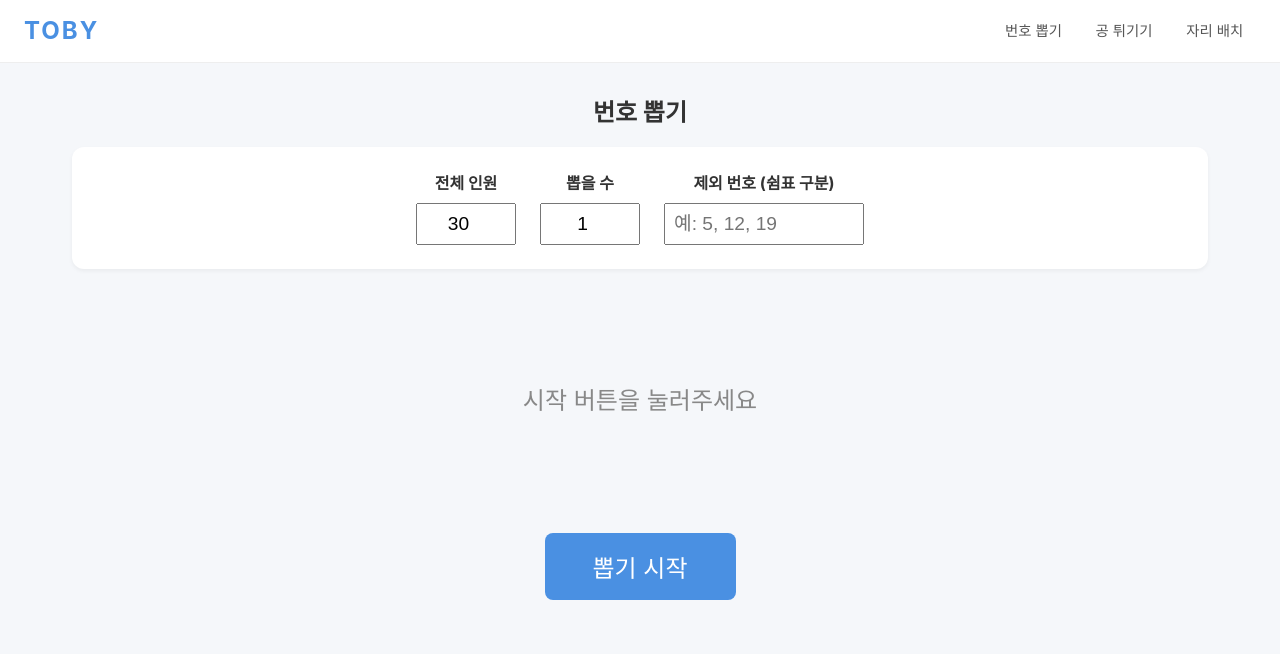
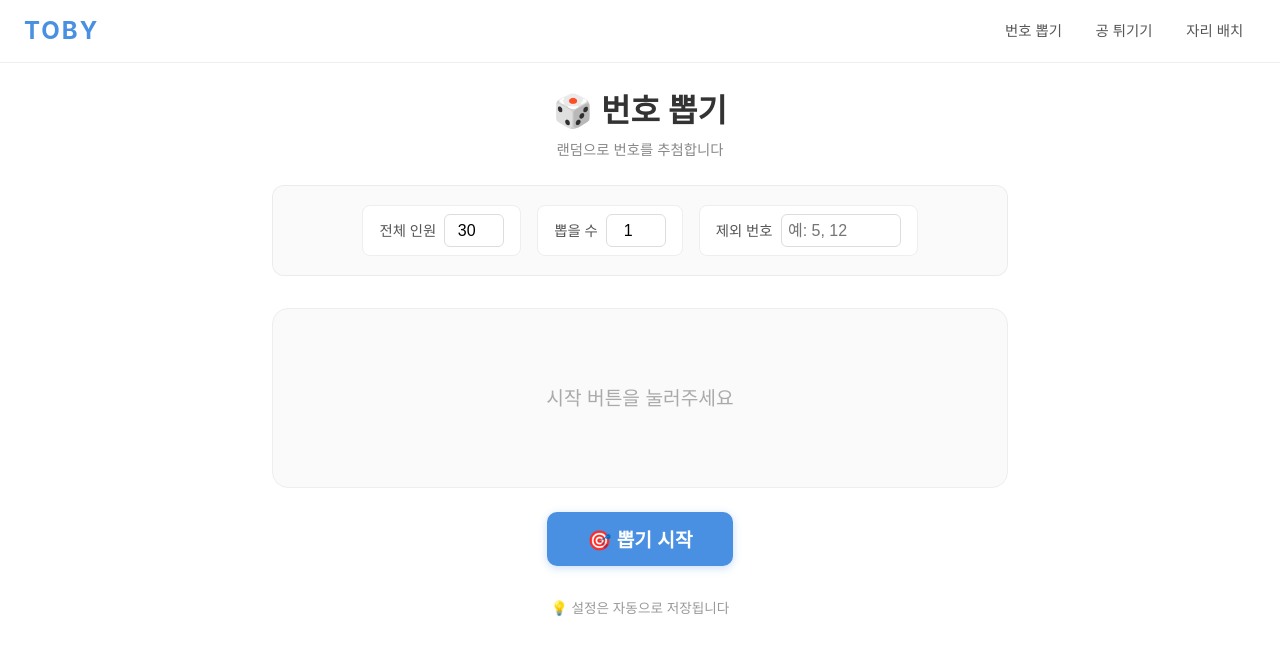
Before and after one commit to Moorisong/Toby, a React (Vite) app in the folder teacher-random-tool/: page /number in a window 1280 px wide. Shown: the top 654 px of the page. Built offline with nearby package versions, Linux system fonts and the light colour scheme.

Commit message:
feat(number): redesign UI with flat styling

```diff
--- a/teacher-random-tool/src/routes/NumberPicker.tsx
+++ b/teacher-random-tool/src/routes/NumberPicker.tsx
@@ -6,7 +6,7 @@ import { pickRandomNumbers } from '../utils/random';
 
 const NumberPicker: React.FC = () => {
     // State for settings
-    const [totalStudents, setTotalStudents] = useState<number>(30); // Default 30
+    const [totalStudents, setTotalStudents] = useState<number>(30);
     const [pickCount, setPickCount] = useState<number>(1);
     const [excludeInput, setExcludeInput] = useState<string>('');
 
@@ -30,7 +30,6 @@ const NumberPicker: React.FC = () => {
     useEffect(() => {
         saveToStorage(STORAGE_KEYS.TOTAL_STUDENTS, totalStudents);
         saveToStorage(STORAGE_KEYS.PICK_COUNT, pickCount);
-        // Parse excludes for saving
         const excludeList = parseExcludeInput(excludeInput);
         saveToStorage(STORAGE_KEYS.EXCLUDE_LIST, excludeList);
     }, [totalStudents, pickCount, excludeInput]);
@@ -47,7 +46,6 @@ const NumberPicker: React.FC = () => {
 
         const excludeList = parseExcludeInput(excludeInput);
 
-        // Validate
         if (totalStudents < 1) {
             alert('전체 인원은 1명 이상이어야 합니다.');
             return;
@@ -77,7 +75,6 @@ const NumberPicker: React.FC = () => {
         setAnimationDoneCount(prev => prev + 1);
     };
 
-    // Check if all animations are done
     useEffect(() => {
         if (isAnimating && animationDoneCount >= pickCount) {
             setIsAnimating(false);
@@ -85,62 +82,130 @@ const NumberPicker: React.FC = () => {
     }, [animationDoneCount, pickCount, isAnimating]);
 
     return (
-        <div>
+        <div style={{ minHeight: '100vh', background: '#ffffff' }}>
             <Header />
-            <div className="container">
-                <h2>번호 뽑기</h2>
+            <div className="container" style={{ maxWidth: '800px', paddingTop: '1.5rem' }}>
+                {/* 타이틀 */}
+                <div style={{ textAlign: 'center', marginBottom: '1.5rem' }}>
+                    <h1 style={{
+                        fontSize: '2rem',
+                        color: '#333',
+                        margin: 0,
+                        fontWeight: '600'
+                    }}>
+                        🎲 번호 뽑기
+                    </h1>
+                    <p style={{ color: '#888', marginTop: '0.3rem', fontSize: '0.9rem' }}>
+                        랜덤으로 번호를 추첨합니다
+                    </p>
+                </div>
 
-                {/* Settings Area */}
+                {/* 설정 영역 */}
                 <div style={{
                     display: 'flex',
                     justifyContent: 'center',
-                    gap: '1.5rem',
+                    gap: '1rem',
                     marginBottom: '2rem',
                     flexWrap: 'wrap',
-                    backgroundColor: '#fff',
-                    padding: '1.5rem',
+                    padding: '1.2rem 1.5rem',
+                    background: 'rgba(0,0,0,0.02)',
                     borderRadius: '12px',
-                    boxShadow: '0 2px 4px rgba(0,0,0,0.05)'
+                    border: '1px solid rgba(0,0,0,0.06)'
                 }}>
-                    <div>
-                        <label style={{ display: 'block', marginBottom: '0.5rem', fontWeight: 'bold' }}>전체 인원</label>
+                    <div style={{
+                        display: 'flex',
+                        alignItems: 'center',
+                        gap: '0.5rem',
+                        background: '#fff',
+                        padding: '0.5rem 1rem',
+                        borderRadius: '8px',
+                        border: '1px solid #eee'
+                    }}>
+                        <label style={{ color: '#555', fontWeight: '500', fontSize: '0.9rem' }}>전체 인원</label>
                         <input
                             type="number"
                             value={totalStudents}
                             onChange={(e) => setTotalStudents(parseInt(e.target.value) || 0)}
-                            style={{ padding: '0.5rem', fontSize: '1.2rem', width: '100px', textAlign: 'center' }}
+                            style={{
+                                padding: '0.4rem',
+                                fontSize: '1rem',
+                                width: '60px',
+                                textAlign: 'center',
+                                border: '1px solid #ddd',
+                                borderRadius: '6px',
+                                outline: 'none'
+                            }}
                             min="1"
+                            disabled={isAnimating}
                         />
                     </div>
-                    <div>
-                        <label style={{ display: 'block', marginBottom: '0.5rem', fontWeight: 'bold' }}>뽑을 수</label>
+                    <div style={{
+                        display: 'flex',
+                        alignItems: 'center',
+                        gap: '0.5rem',
+                        background: '#fff',
+                        padding: '0.5rem 1rem',
+                        borderRadius: '8px',
+                        border: '1px solid #eee'
+                    }}>
+                        <label style={{ color: '#555', fontWeight: '500', fontSize: '0.9rem' }}>뽑을 수</label>
                         <input
                             type="number"
                             value={pickCount}
                             onChange={(e) => setPickCount(parseInt(e.target.value) || 0)}
-                            style={{ padding: '0.5rem', fontSize: '1.2rem', width: '100px', textAlign: 'center' }}
+                            style={{
+                                padding: '0.4rem',
+                                fontSize: '1rem',
+                                width: '60px',
+                                textAlign: 'center',
+                                border: '1px solid #ddd',
+                                borderRadius: '6px',
+                                outline: 'none'
+                            }}
                             min="1"
+                            disabled={isAnimating}
                         />
                     </div>
-                    <div>
-                        <label style={{ display: 'block', marginBottom: '0.5rem', fontWeight: 'bold' }}>제외 번호 (쉼표 구분)</label>
+                    <div style={{
+                        display: 'flex',
+                        alignItems: 'center',
+                        gap: '0.5rem',
+                        background: '#fff',
+                        padding: '0.5rem 1rem',
+                        borderRadius: '8px',
+                        border: '1px solid #eee'
+                    }}>
+                        <label style={{ color: '#555', fontWeight: '500', fontSize: '0.9rem' }}>제외 번호</label>
                         <input
                             type="text"
                             value={excludeInput}
                             onChange={(e) => setExcludeInput(e.target.value)}
-                            placeholder="예: 5, 12, 19"
-                            style={{ padding: '0.5rem', fontSize: '1.2rem', width: '200px' }}
+                            placeholder="예: 5, 12"
+                            style={{
+                                padding: '0.4rem',
+                                fontSize: '1rem',
+                                width: '120px',
+                                border: '1px solid #ddd',
+                                borderRadius: '6px',
+                                outline: 'none'
+                            }}
+                            disabled={isAnimating}
                         />
                     </div>
                 </div>
 
-                {/* Result Area */}
+                {/* 결과 영역 */}
                 <div style={{
                     display: 'flex',
                     justifyContent: 'center',
                     flexWrap: 'wrap',
-                    minHeight: '200px',
-                    marginBottom: '2rem'
+                    minHeight: '180px',
+                    marginBottom: '1.5rem',
+                    padding: '2rem',
+                    background: '#fafafa',
+                    borderRadius: '16px',
+                    border: '1px solid #eee',
+                    alignItems: 'center'
                 }}>
                     {results.length > 0 ? (
                         results.map((num, idx) => (
@@ -153,26 +218,43 @@ const NumberPicker: React.FC = () => {
                             />
                         ))
                     ) : (
-                        <div style={{ fontSize: '1.5rem', color: '#888', alignSelf: 'center' }}>
+                        <div style={{ fontSize: '1.2rem', color: '#aaa' }}>
                             시작 버튼을 눌러주세요
                         </div>
                     )}
                 </div>
 
-                {/* Control */}
+                {/* 시작 버튼 */}
+                <div style={{ textAlign: 'center' }}>
                     <button
                         onClick={handleStart}
                         disabled={isAnimating}
                         style={{
-                        fontSize: '1.5rem',
-                        padding: '1rem 3rem',
-                        backgroundColor: isAnimating ? '#ccc' : 'var(--primary-color)',
+                            fontSize: '1.2rem',
+                            padding: '0.8rem 2.5rem',
+                            background: isAnimating ? '#ccc' : '#4A90E2',
+                            color: '#fff',
+                            border: 'none',
+                            borderRadius: '10px',
                             cursor: isAnimating ? 'not-allowed' : 'pointer',
-                        transform: isAnimating ? 'none' : undefined
+                            fontWeight: '600',
+                            transition: 'all 0.2s ease',
+                            boxShadow: isAnimating ? 'none' : '0 2px 8px rgba(74,144,226,0.3)'
                         }}
                     >
-                    {isAnimating ? '추첨 중...' : '뽑기 시작'}
+                        {isAnimating ? '⏳ 추첨 중...' : '🎯 뽑기 시작'}
                     </button>
+                </div>
+
+                {/* 안내 */}
+                <div style={{
+                    marginTop: '2rem',
+                    textAlign: 'center',
+                    color: '#999',
+                    fontSize: '0.85rem'
+                }}>
+                    💡 설정은 자동으로 저장됩니다
+                </div>
             </div>
         </div>
     );
```
Lines whose indentation alone changed are shown as unchanged.
